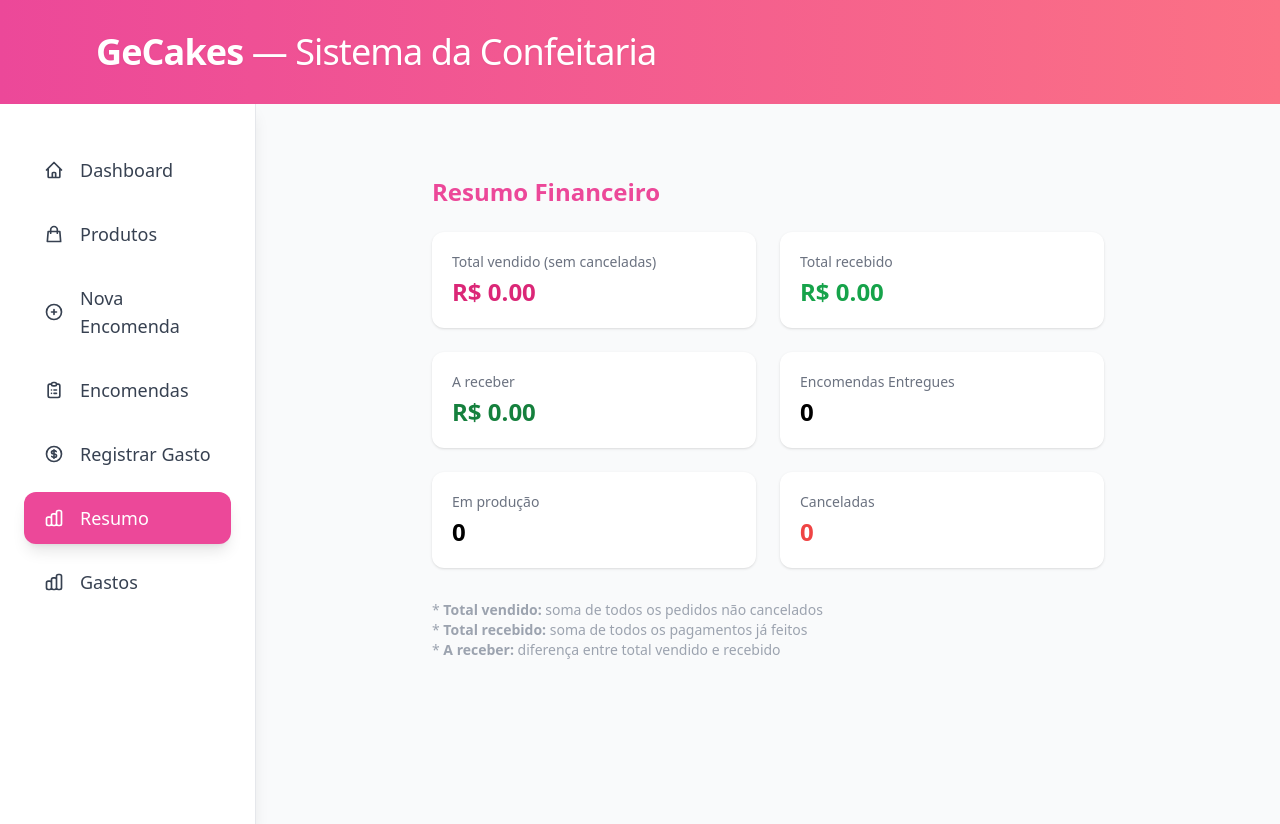
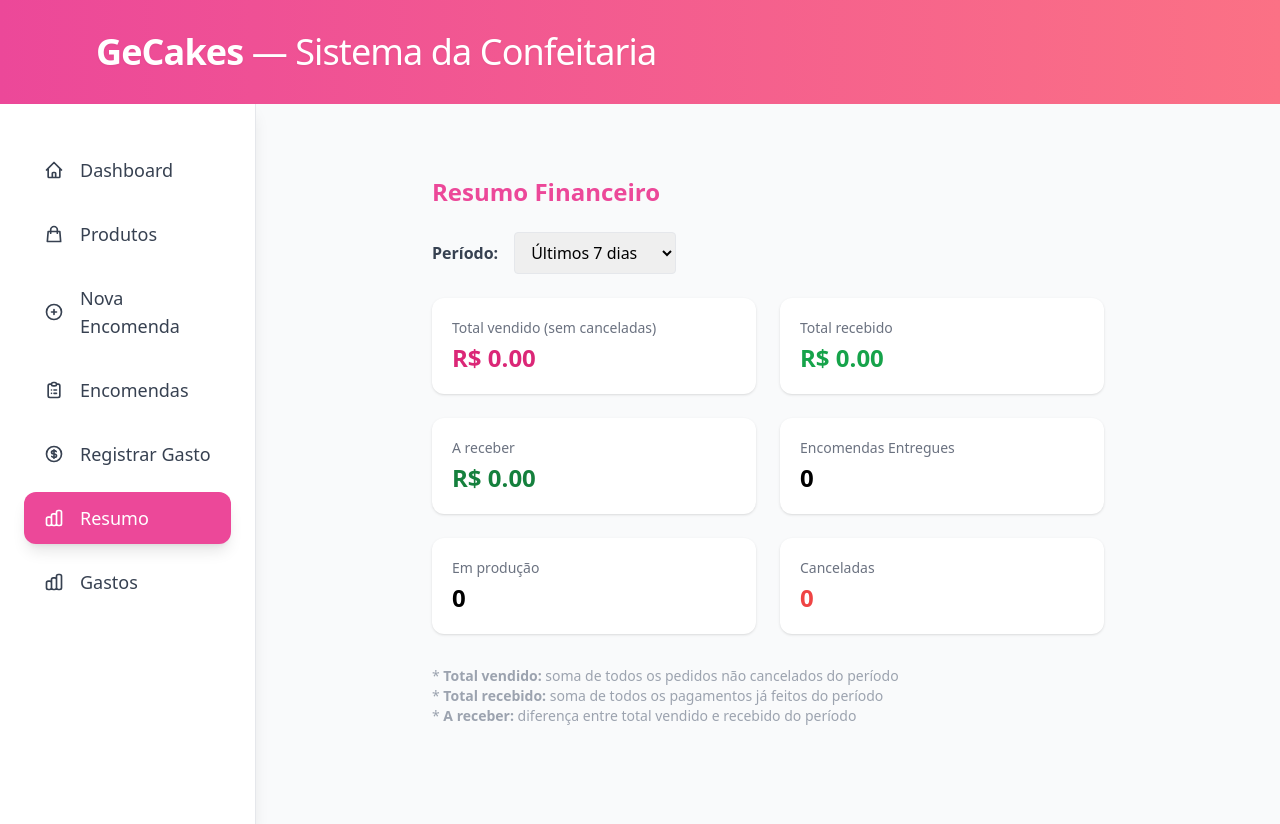
Before and after one commit to luvieirasantos/ControleConfeitaria, a React (Vite) app in the folder confeitaria/: page /resumo in a window 1280 px wide. Built offline with nearby package versions, Linux system fonts and the light colour scheme; no server answers; the database is empty.

Commit message:
Adicionando o filtro na pagina de resumo

```diff
--- a/confeitaria/src/pages/Resumo.tsx
+++ b/confeitaria/src/pages/Resumo.tsx
@@ -1,26 +1,61 @@
 import { useEncomendas } from "../context/EncomendasContext";
+import { useState } from "react";
+
+function filtrarPorPeriodo(encomendas, periodo) {
+  const hoje = new Date();
+  let dataLimite = null;
+  if (periodo === "7") {
+    dataLimite = new Date(hoje);
+    dataLimite.setDate(hoje.getDate() - 6);
+  } else if (periodo === "30") {
+    dataLimite = new Date(hoje);
+    dataLimite.setDate(hoje.getDate() - 29);
+  } else if (periodo === "mes") {
+    dataLimite = new Date(hoje.getFullYear(), hoje.getMonth(), 1);
+  }
+  if (!dataLimite) return encomendas;
+  return encomendas.filter(e => {
+    const dataE = new Date(e.data);
+    return dataE >= dataLimite && dataE <= hoje;
+  });
+}
 
 export default function Resumo() {
   const { encomendas } = useEncomendas();
+  const [periodo, setPeriodo] = useState("7");
 
   // Só considera encomendas não canceladas
   const validas = encomendas.filter(e => e.status !== "cancelada");
+  const filtradas = filtrarPorPeriodo(validas, periodo);
 
   // Soma correta: soma o valorTotal de todos os produtos de todas as encomendas válidas
-  const totalVendido = validas.reduce(
+  const totalVendido = filtradas.reduce(
     (sum, e) => sum + (e.produtos?.reduce((s, p) => s + (p.valorTotal || 0), 0) || 0),
     0
   );
-  const totalRecebido = validas.reduce((sum, e) => sum + (e.valorPago || 0), 0);
+  const totalRecebido = filtradas.reduce((sum, e) => sum + (e.valorPago || 0), 0);
   const totalPendente = totalVendido - totalRecebido;
 
-  const totalEntregues = validas.filter(e => e.status === "entregue").length;
-  const totalFazendo = validas.filter(e => e.status === "fazendo").length;
+  const totalEntregues = filtradas.filter(e => e.status === "entregue").length;
+  const totalFazendo = filtradas.filter(e => e.status === "fazendo").length;
   const totalCanceladas = encomendas.filter(e => e.status === "cancelada").length;
 
   return (
     <div className="max-w-2xl mx-auto py-10">
       <h2 className="text-2xl font-bold mb-6 text-pink-500">Resumo Financeiro</h2>
+      <div className="mb-6 flex gap-4 items-center">
+        <label className="font-semibold text-gray-700">Período:</label>
+        <select
+          className="border rounded px-3 py-2"
+          value={periodo}
+          onChange={e => setPeriodo(e.target.value)}
+        >
+          <option value="7">Últimos 7 dias</option>
+          <option value="30">Últimos 30 dias</option>
+          <option value="mes">Mês atual</option>
+          <option value="todos">Todos</option>
+        </select>
+      </div>
       <div className="grid grid-cols-2 gap-6 mb-8">
         <div className="bg-white rounded-xl p-5 shadow flex flex-col">
           <span className="text-gray-500 text-sm mb-1">Total vendido (sem canceladas)</span>
@@ -51,9 +86,9 @@ export default function Resumo() {
       </div>
       <div className="text-sm text-gray-400">
         <ul>
-          <li>* <b>Total vendido:</b> soma de todos os pedidos não cancelados</li>
-          <li>* <b>Total recebido:</b> soma de todos os pagamentos já feitos</li>
-          <li>* <b>A receber:</b> diferença entre total vendido e recebido</li>
+          <li>* <b>Total vendido:</b> soma de todos os pedidos não cancelados do período</li>
+          <li>* <b>Total recebido:</b> soma de todos os pagamentos já feitos do período</li>
+          <li>* <b>A receber:</b> diferença entre total vendido e recebido do período</li>
         </ul>
       </div>
     </div>
```
